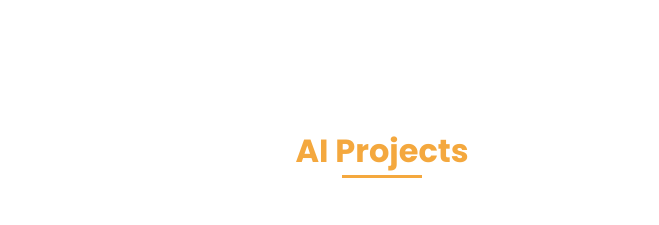
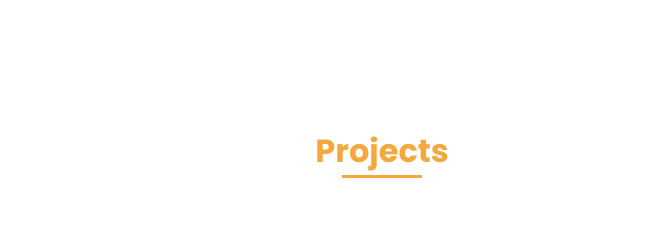
Before and after one commit to roshan2429/My_Portfolio, a plain HTML site: page index.html in a window 1280 px wide. Shown: the part 2360-2585 px from the top of the page, without its empty margins (258-917 px from the left). Drawn offline with nearby package versions, Linux system fonts and the light colour scheme.

Commit message:
update index.html for project

```diff
--- a/index.html
+++ b/index.html
@@ -193,7 +193,7 @@
 
             <!--===== PROJECTS =====-->
             <section class="projects section" id="projects">
-                <h2 class="section-title">AI Projects</h2>
+                <h2 class="section-title">Projects</h2>
 
                 <div class="projects__container bd-grid">
                     <div class="project__item">
```
